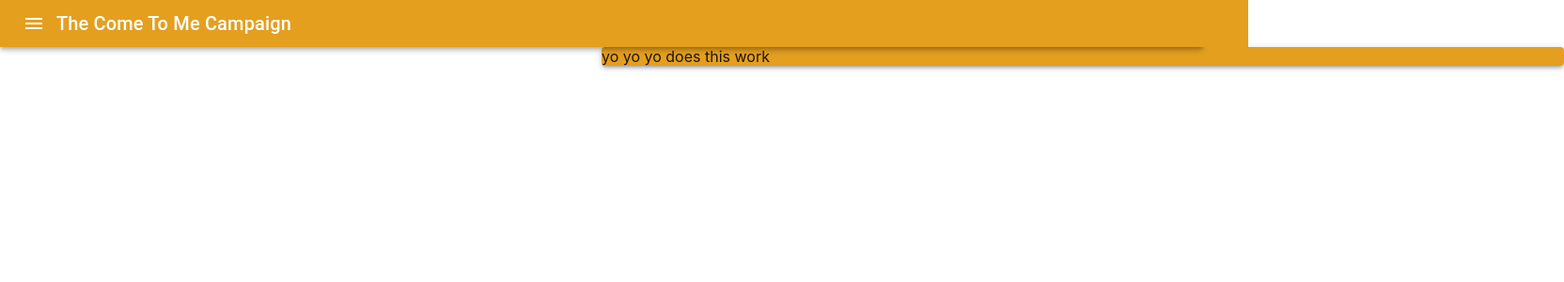
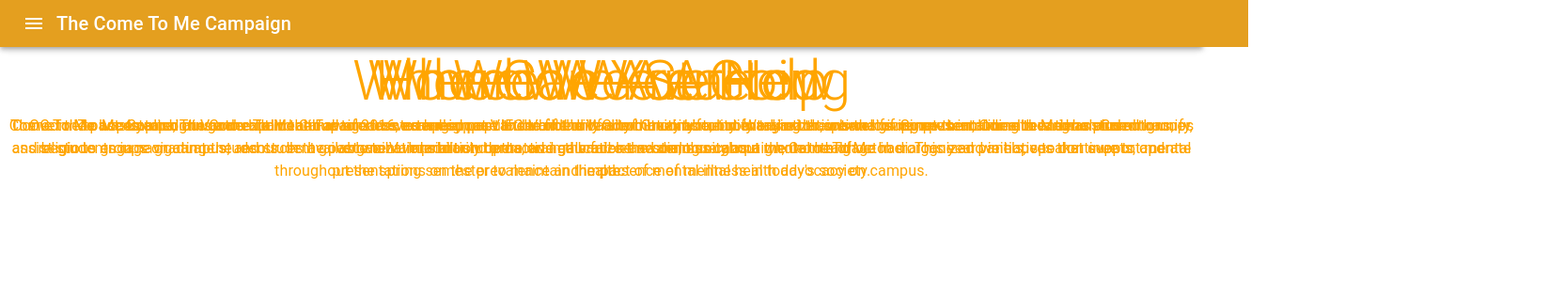
Before and after one commit to condrenjustin/Come-To-Me-Campaign, a React (Create React App) app: page / in a window 1280 px wide. Shown: the top 300 px of the page at 94% size, 1664 px wide, since content can reach past the window. Built offline with nearby package versions, Linux system fonts and the light colour scheme.

Commit message:
added some text, but doesn't look great

```diff
--- a/src/component/home/home.module.scss
+++ b/src/component/home/home.module.scss
@@ -1,8 +1,11 @@
-.gridStyle {}
+.gridStyle {
+    position: absolute;
+	margin-top: 50px;
+	width: 100vw;
+}
 
 .paperStyle {
     position: absolute;
-	margin-top: 50px;
-	width: 80vw;
+	width: 100vw;
 	color: orange;
 }
--- a/src/component/home/home.tsx
+++ b/src/component/home/home.tsx
@@ -2,7 +2,8 @@ import React from 'react';
 import styles from './home.module.scss';
 import {
   Grid,
-  Paper,
+  Typography,
+  Box,
 } from '@material-ui/core';
 
 
@@ -11,19 +12,94 @@ const Home = () => {
     <div className={styles.gridStyle}>
       <Grid
         container
-        direction="column"
-        justify="space-between"
-        alignItems="center"
+        direction='column'
       >
         <Grid item>
-          <Paper
-            style={{backgroundColor: '#e49f1f'}}
-            elevation={3}
+          <Box
             className={styles.paperStyle}
+            textAlign='center'
           >
-            yo yo yo does this work
-          </Paper>
+            <Typography
+              variant='h2'
+            >
+              Who We Are
+            </Typography>
+            <Typography
+              variant='body1'
+            >
+              The Come to Me Campaign is a mental health awareness campaign at Vanderbilt University that aims to unify organizations that support mental health under a shared banner, assist students in navigating the resources available to Vanderbilt students, and galvanize the community as a whole to engage in dialogue and initiatives that support mental health.
+            </Typography>
+          </Box>
         </Grid>
+        <Grid item>
+          <Box
+            className={styles.paperStyle}
+            textAlign='center'
+          >
+            <Typography
+              variant='h2'
+            >
+              Where We Started
+            </Typography>
+            <Typography
+              variant='body1'
+            >
+              Come to Me was started at Vanderbilt in the Fall of 2016, as a response to the friend of a community member taking their own life. Since then, Come to Me has aimed to unify organizations around proactive education and dialogue about mental health.
+            </Typography>
+          </Box>
+        </Grid>
+        <Grid item>
+          <Box
+            className={styles.paperStyle}
+            textAlign='center'
+          >
+            <Typography
+              variant='h2'
+            >
+              Where We Are Now
+            </Typography>
+            <Typography
+              variant='body1'
+            >
+              Over the past 4 years, The Come To Me Campaign has extended past IFC to not only all of Greek Life, but many other spheres of campus including the Ingram Commons, religious groups on campus, and student government. In addition to the orange bracelet awareness campaign, Come To Me has organized panels, speaker events, and presentations on the prevalence and impact of mental illness in today's society.
+            </Typography>
+          </Box>
+        </Grid>
+        <Grid item>
+          <Box
+            className={styles.paperStyle}
+            textAlign='center'
+          >
+            <Typography
+              variant='h2'
+            >
+              Where We Are Going
+            </Typography>
+            <Typography
+              variant='body1'
+            >
+              Come To Me hopes to continue to expand and reach an even larger population of the Vanderbilt community. We aim to continue giving presentations to various student groups and begin to engage graduate students. In the past we have primarily operated in the fall semester, throughout the month of october. This year we hope to continue to operate throughout the spring semester to maintain the presence of mental health advocacy on campus.
+            </Typography>
+          </Box>
+        </Grid>
+        <Grid item>
+          <Box
+            className={styles.paperStyle}
+            textAlign='center'
+          >
+            <Typography
+              variant='h2'
+            >
+              How Can You Help
+            </Typography>
+            <Typography
+              variant='body1'
+            >
+              To accomplish our goals and continue to educate and support the Vanderbilt Community about mental health, we welcome new team members to help us.
+            </Typography>
+          </Box>
+        </Grid>
+        {/* // add form here     */}
       </Grid>
     </div>
   );
```
